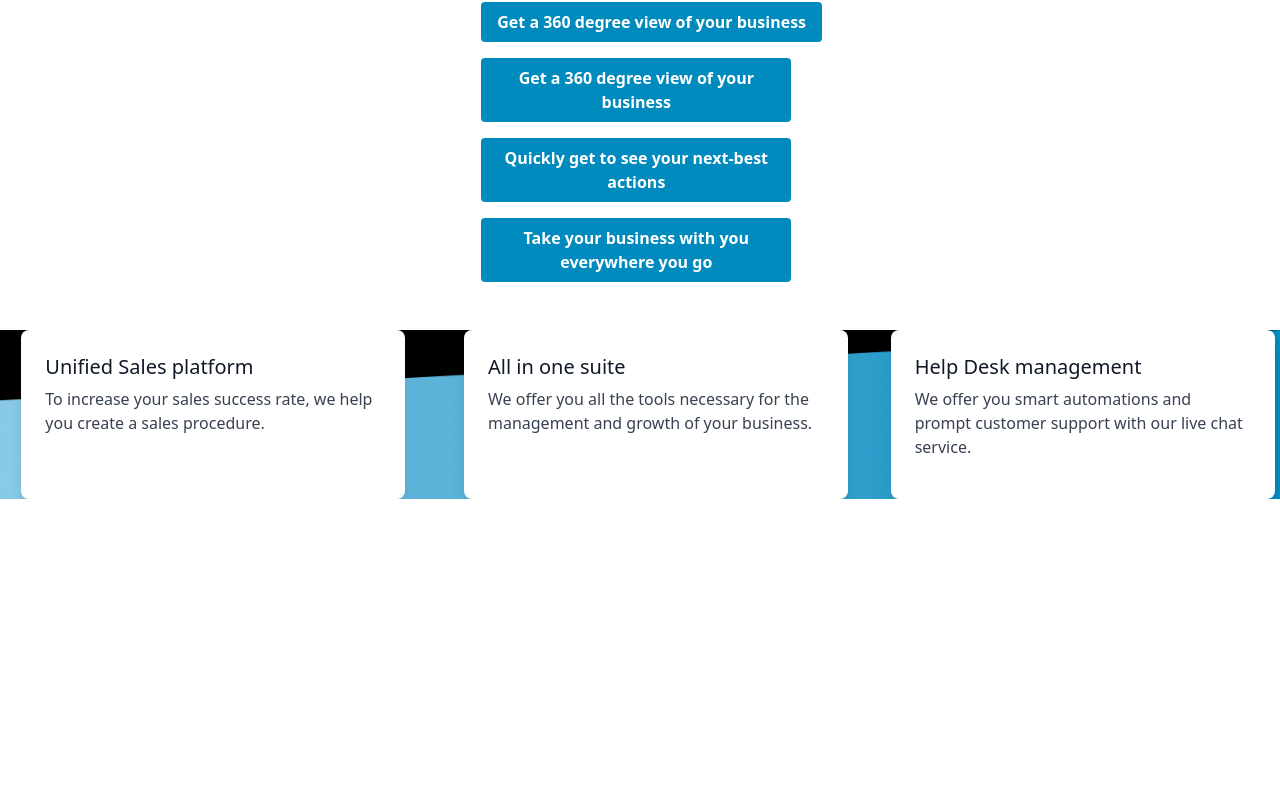
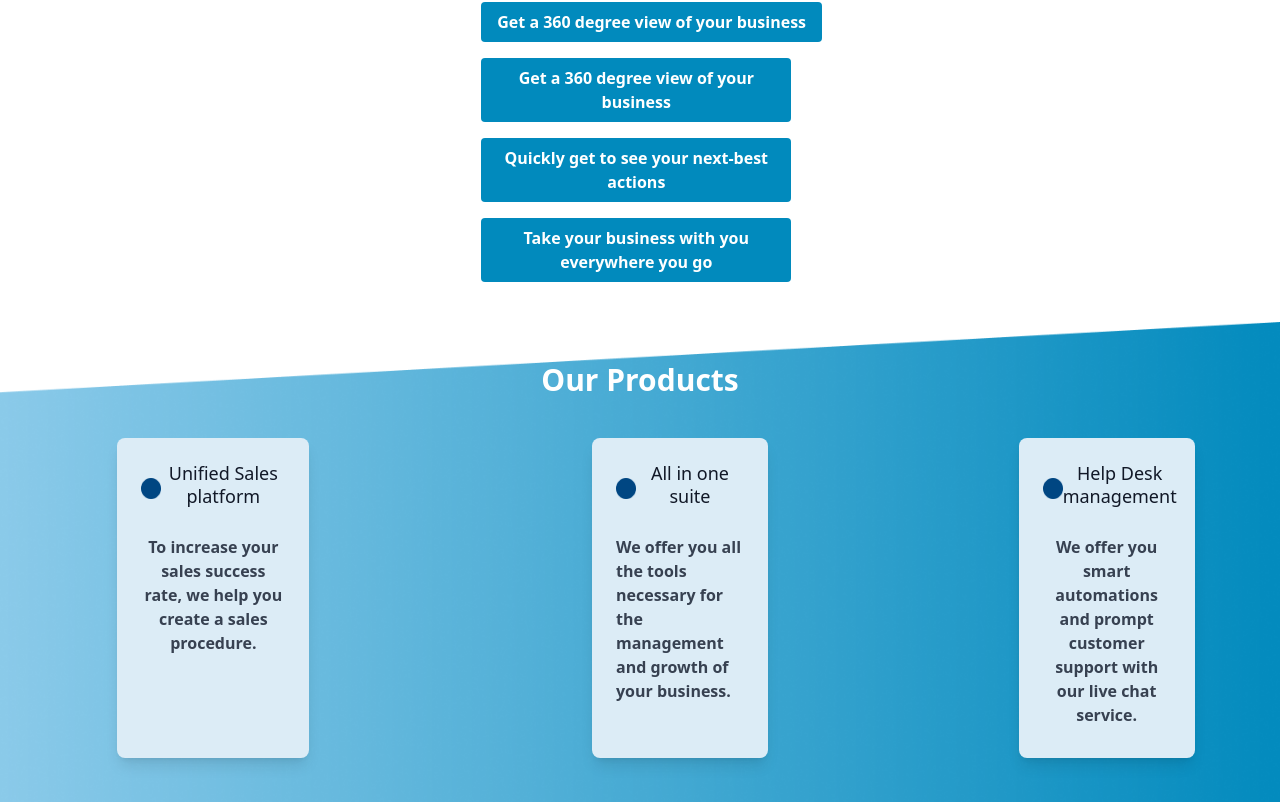
Before and after one commit to kayzen-x/CX-355-landing-page, a React (Vite) app: page / in a window 1280 px wide. Shown: the part 1490-2292 px from the top of the page. Before the commit the page ends 1989 px from the top, so only its background shows below. Built offline with nearby package versions, Linux system fonts and the light colour scheme.

Commit message:
first commit

```diff
--- a/src/App.css
+++ b/src/App.css
@@ -82,9 +82,22 @@
 }
 
 #our-products{
+  background-image: url('./assets/our-products-bg.png');
+  background-size: cover;
+  background-size: 100%, auto;
+  background-repeat: no-repeat;
   width: 100vw;
-  height: 100%;
-  background-image: url('./assets/our-products-bg.png');
-  background-size: 100%;
-  background-color: black;
+  height: 30em;
 }
+
+#card_1{
+  background-color: #DCECF6;
+}
+
+#card_2{
+  background-color: #DCECF6;
+}
+
+#card_3{
+  background-color: #DCECF6;
+}
--- a/src/App.jsx
+++ b/src/App.jsx
@@ -7,6 +7,7 @@ import Frame1 from './assets/Frame-1.png';
 import Frame2 from './assets/Frame-2.png';
 import Frame3 from './assets/Frame-3.png';
 import Frame4 from './assets/Frame-4.png';
+import ellipse from './assets/ellipse.png';
 
 
 function App() {
@@ -72,34 +73,44 @@ function App() {
         </div>
       </div>
 
-      <div id='our-products' className='mt-12'>
-        <div className='grid grid-cols-3 space-x-8'>
+      <div id='our-products' className='container max-w-full h-80 mt-10'>
+        <h1 className='font-bold text-3xl text-center h-fit pt-10 text-white'>Our Products</h1>
+        <div className='grid grid-cols-3 pt-10 space-x-20 justify-items-center justify-around'>
 
-          <div class="flex justify-center">
-            <div class="block p-6 rounded-lg shadow-lg bg-white max-w-sm">
-              <h5 class="text-gray-900 text-xl leading-tight font-medium mb-2">Unified Sales platform</h5>
-              <p class="text-gray-700 text-base mb-4">
+          <div className="flex justify-center text-center w-48 h-80 ">
+            <div className="block p-6 rounded-lg shadow-lg max-w-sm" id='card_1'>
+              <div className=' flex flex-row content-center items-center mb-5'>
+                <img src={ellipse} width={20} height={20}></img>
+                <h5 className="text-gray-900 text-lg leading-tight font-medium mb-2">Unified Sales platform</h5>
+              </div>
+              <strong className="text-gray-700 text-base mb-4 py-12">
                 To increase your sales success rate, we help you create a sales procedure.
-              </p>
+              </strong>
             </div>
           </div>
 
-          <div class="flex justify-center">
-            <div class="block p-6 rounded-lg shadow-lg bg-white max-w-sm">
-              <h5 class="text-gray-900 text-xl leading-tight font-medium mb-2">All in one suite</h5>
-              <p class="text-gray-700 text-base mb-4">
+          <div className="flex w-44 h-80">
+            <div className="block p-6 rounded-lg shadow-lg max-w-sm" id='card_2'>
+              <div className='flex flex-row content-center items-center justify-center mb-5'>
+                <img src={ellipse} width={20} height={20}></img>
+                <h5 className="text-gray-900 text-lg leading-tight font-medium mb-2 text-center">All in one suite</h5>
+              </div>
+              <strong className="text-gray-700 text-base mb-4 py-12">
                 We offer you all the tools necessary for the management and growth of your business.
-              </p>
+              </strong>
             </div>
           </div>
 
 
-          <div class="flex justify-center">
-            <div class="block p-6 rounded-lg shadow-lg bg-white max-w-sm">
-              <h5 class="text-gray-900 text-xl leading-tight font-medium mb-2">Help Desk management</h5>
-              <p class="text-gray-700 text-base mb-4">
+          <div className="flex  justify-center w-44 h-80 text-center">
+            <div className="block p-6 rounded-lg shadow-lg max-w-sm" id='card_3'>
+              <div className='flex flex-row content-center items-center mb-5'>
+                <img src={ellipse}width={20} height={20}></img>
+                <h5 className="text-gray-900 text-lg leading-tight font-medium mb-2">Help Desk management</h5>
+              </div>
+              <strong className="text-gray-700 text-base mb-4 py-12">
                 We offer you smart automations and prompt customer support with our live chat service.
-              </p>
+              </strong>
             </div>
           </div>
 
```
Also changed, not shown: src/assets/ellipse.png (added), 5 other files (tests, documents, lock files or other folders).
